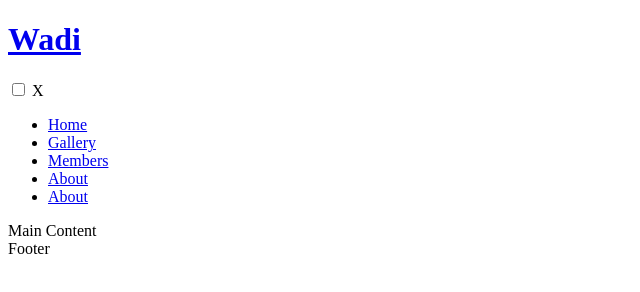
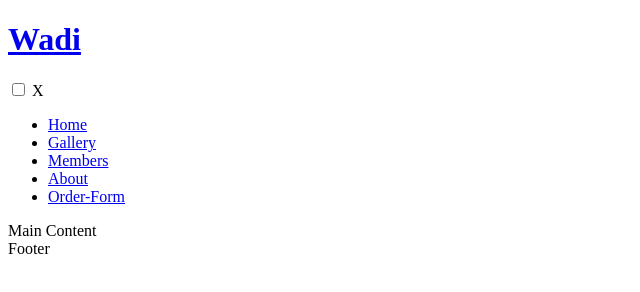
Before and after one commit to Code-Institute-Submissions/MyProject1-HTML-CSS, a plain HTML site: page wadi.html in a window 1280 px wide. Shown: the full height of the page, 0-640 px from the left. Drawn offline with Linux system fonts and the light colour scheme.

```diff
--- a/wadi.html
+++ b/wadi.html
@@ -40,7 +40,7 @@
           <li><a href="http://127.0.0.1:5500/index.html">Gallery</a></li>
           <li><a href="http://127.0.0.1:5500/index.html">Members</a></li>
           <li><a href="http://127.0.0.1:5500/index.html">About</a></li>
-          <li><a href="http://127.0.0.1:5500/index.html">About</a></li>
+          <li><a href="http://127.0.0.1:5500/index.html">Order-Form</a></li>
 
         </ul>
       </nav>
```
